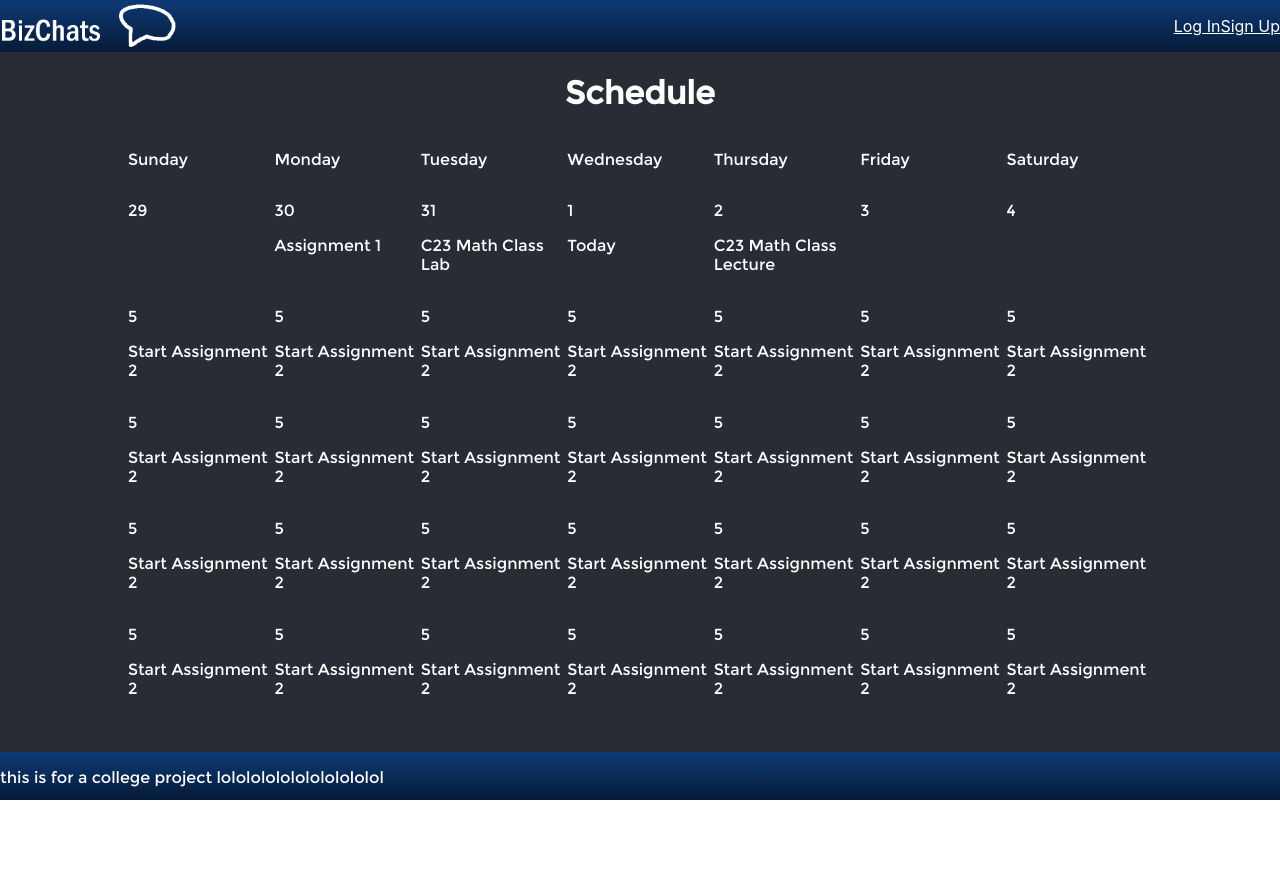
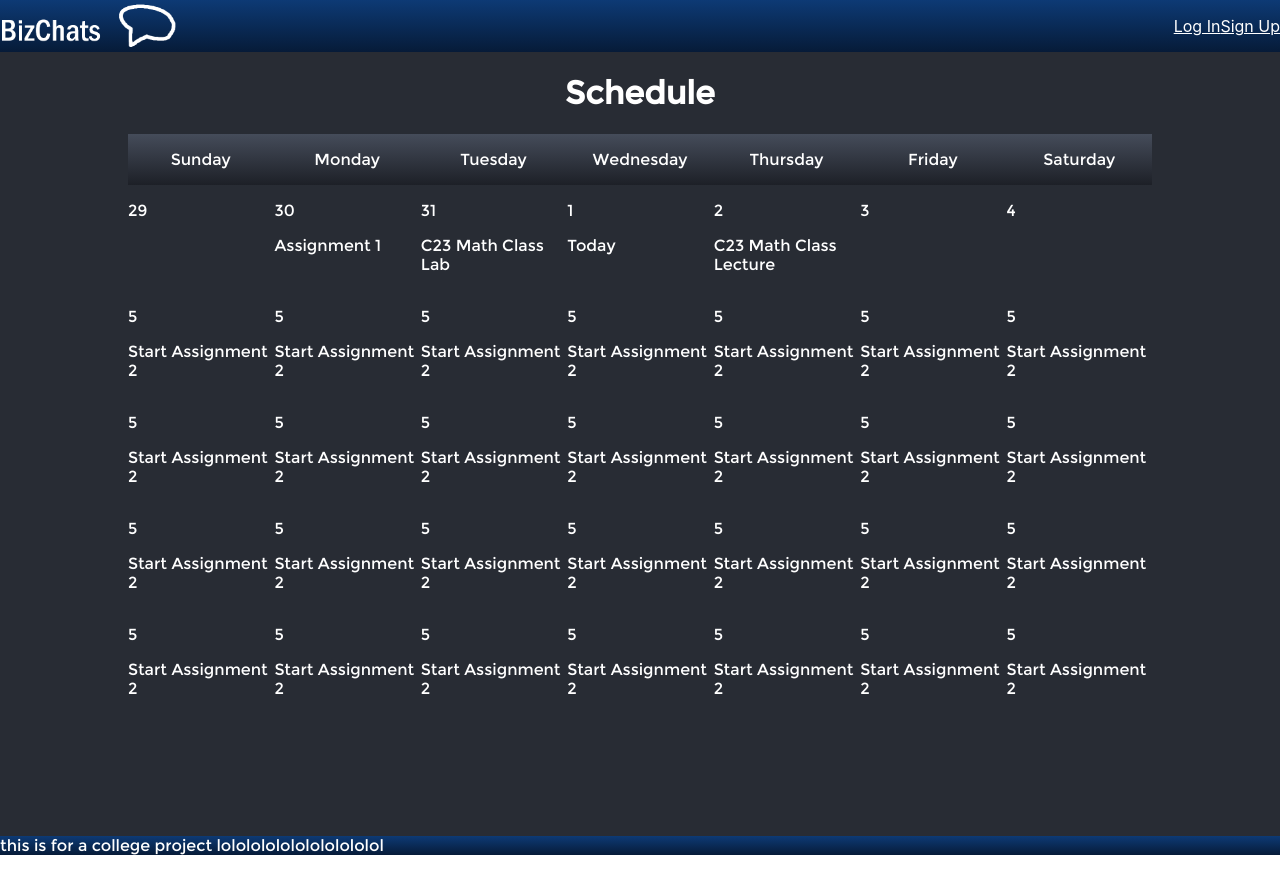
Before and after one commit to MilanTheMan/Bizchats, a React (Create React App) app in the folder frontend/: page /schedule in a window 1280 px wide. Before the commit the page ends 820 px from the top, so only its background shows below. Built offline with nearby package versions, Linux system fonts and the light colour scheme.

Commit message:
it's late at night rn, i gotta go to sleep

```diff
--- a/frontend/src/App.css
+++ b/frontend/src/App.css
@@ -1,6 +1,5 @@
 .App {
   background-color: #282c34;
-  height: 100vh;
 }
 
 .App-header {
--- a/frontend/src/components/footer/style.css
+++ b/frontend/src/components/footer/style.css
@@ -1,9 +1,4 @@
 footer{
     background: rgb(13,58,117);
     background: linear-gradient(180deg, rgba(13,58,117,1) 0%, rgba(6,27,56,1) 100%);
-
-    position: absolute;
-    bottom: 0;
-    width: 100%;
-    height: 3em;
 }
--- a/frontend/src/components/schedule/style.css
+++ b/frontend/src/components/schedule/style.css
@@ -15,8 +15,16 @@
             grid-row-gap: 1px;
 
             flex-direction: row;
+            --gap: 1px;
+
+            background: rgb(69,76,90);
+            background: linear-gradient(180deg, rgba(69,76,90,1) 0%, rgba(29,32,39,1) 100%);
 
             width: 100%;
+
+            p{
+                text-align: center;
+            }
         }
 
         #calendar_days{
--- a/frontend/src/index.css
+++ b/frontend/src/index.css
@@ -10,6 +10,8 @@ body {
     sans-serif;
   -webkit-font-smoothing: antialiased;
   -moz-osx-font-smoothing: grayscale;
+
+
 }
 
 code {
```
